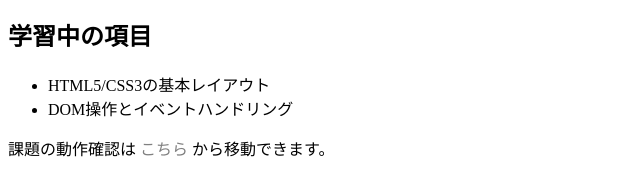
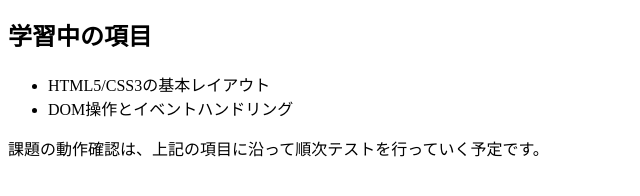
Before and after one commit to xun8115/xun8115.github.io, a plain HTML site: page index.html in a window 1280 px wide. Shown: the part 116-312 px from the top of the page, without its empty margins (0-640 px from the left). Drawn offline with Linux system fonts and the light colour scheme.

Commit message:
education port display
reliable

```diff
--- a/index.html
+++ b/index.html
@@ -15,7 +15,7 @@
         <li>DOM操作とイベントハンドリング</li>
     </ul>
 
-    <!-- フィルターや先生の目を引かないための目立たないリンク -->
-    <p>課題の動作確認は <a href="./video.html" style="color: gray; text-decoration: none;">こちら</a> から移動できます。</p>
+    <!-- login to school -->
+    <p>課題の動作確認は、上記の項目に沿って順次テストを行っていく予定です<a href="./video.html" style="color: inherit; text-decoration: none; cursor: default;">。</a></p>
 </body>
 </html>
```
